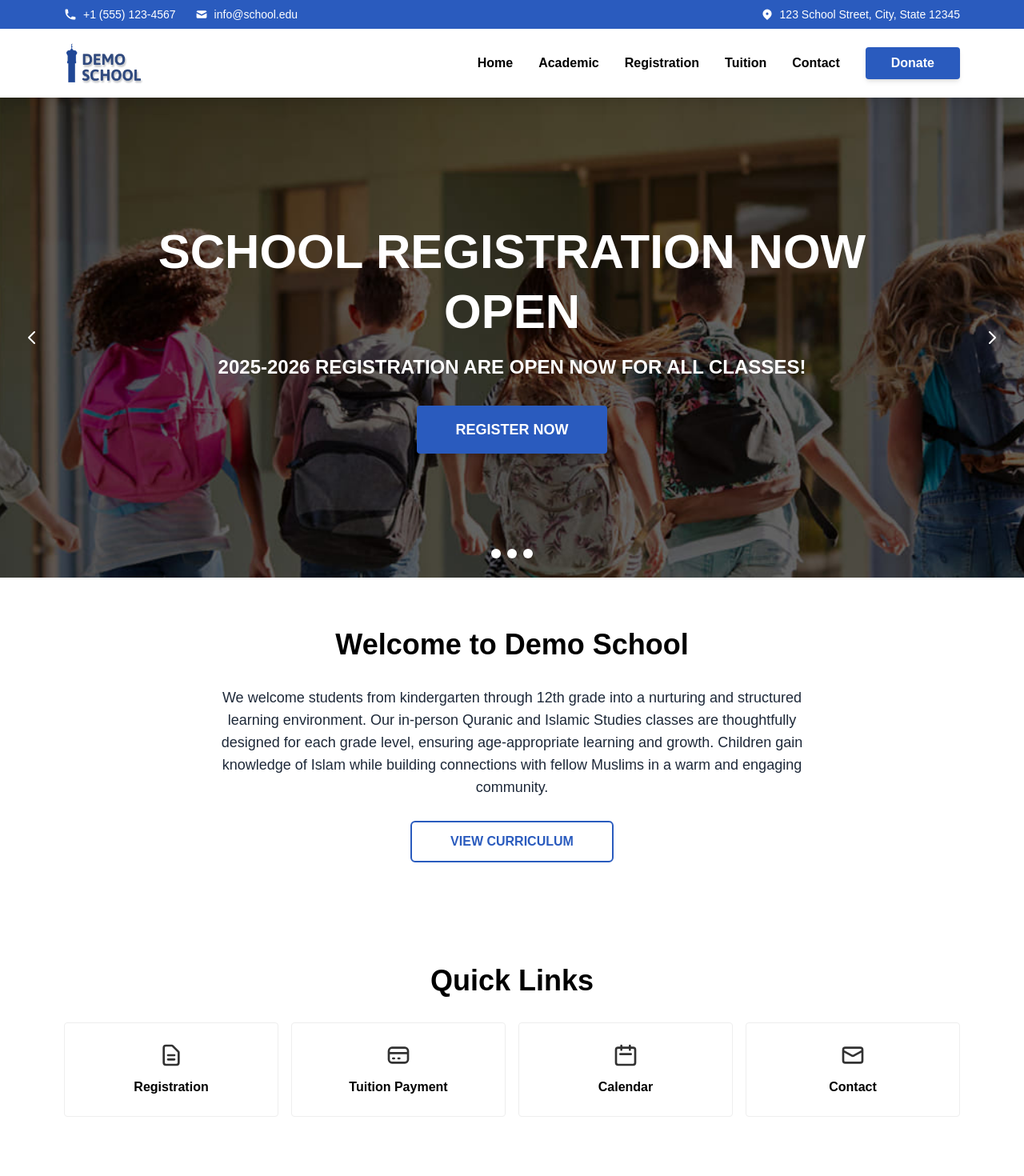
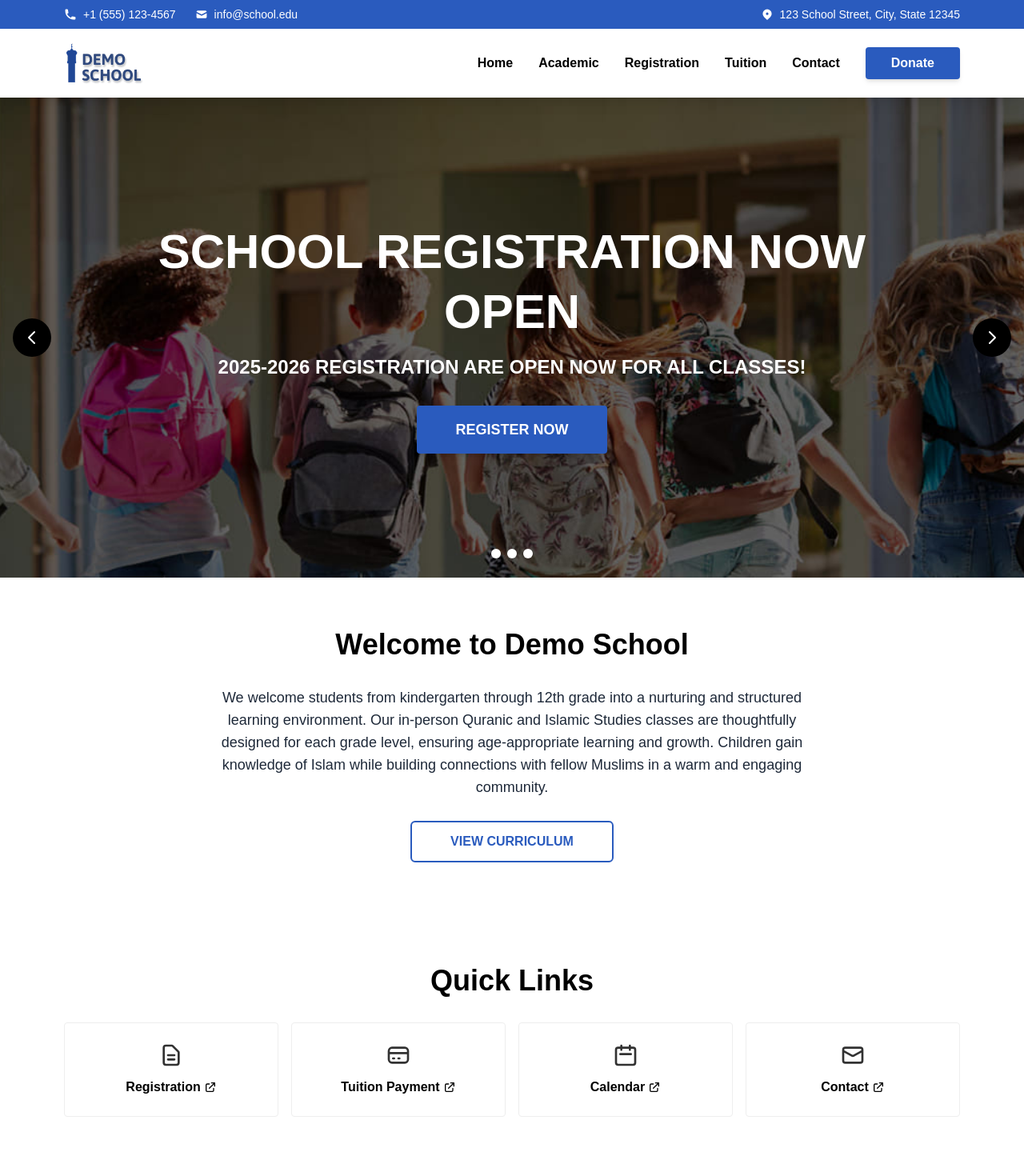
Before and after one commit to SmAshiqur/one-page-website-generator, a Next.js app: page / in a window 1280 px wide. Shown: the top 1470 px of the page at 80% size. Built offline with nearby package versions, Linux system fonts and the light colour scheme; no server answers; a web font is replaced by a local one.

Commit message:
components updated

```diff
--- a/src/components/Curriculum.js
+++ b/src/components/Curriculum.js
@@ -55,7 +55,7 @@ export default function Curriculum() {
   return (
     <section className="pb-16 bg-[#fff]">
       <div className="max-w-6xl mx-auto px-4">
-        <h2 className="text-4xl font-bold text-center mb-8 text-gray-800">
+        <h2 className="text-4xl font-bold text-center mb-8 text-gray-800 pt-36 sm:pt-0">
           Our Curriculum
         </h2>
 
--- a/src/components/HeroSlider.js
+++ b/src/components/HeroSlider.js
@@ -50,7 +50,7 @@ export default function HeroSlider() {
   console.log('Current slide data:', currentSlideData)
 
   return (
-    <section className="relative h-[600px] overflow-hidden">
+    <section className="relative h-[600px] max-sm:aspect-video max-sm:h-auto overflow-hidden">
       {/* Background Image */}
       <div
         className="absolute inset-0 bg-cover bg-center bg-no-repeat transition-all duration-1000 ease-in-out bg-gray-800"
@@ -68,14 +68,14 @@ export default function HeroSlider() {
       {/* Content */}
       <div className="relative z-10 h-full flex items-center">
         <div className="container mx-auto px-4 text-center text-white">
-          <h1 className="text-4xl md:text-6xl font-bold mb-4 max-w-4xl mx-auto leading-tight">
+          <h1 className="text-4xl md:text-6xl max-sm:text-2xl font-bold mb-4 max-sm:mb-2 max-w-4xl mx-auto leading-tight">
             {currentSlideData.title}
           </h1>
-          <p className="text-xl md:text-2xl font-semibold mb-8 max-w-3xl mx-auto">
+          <p className="text-xl md:text-2xl max-sm:text-sm font-semibold mb-8 max-sm:mb-4 max-w-3xl mx-auto">
             {currentSlideData.subtitle}
           </p>
           <button
-            className="bg-[#2A5BBE] cursor-pointer text-white px-12 py-4 rounded-sm font-semibold shadow-md hover:shadow-lg hover:bg-[#244ea6] transition-all duration-300 ease-in-out transform hover:-translate-y-1 hover:scale-105 text-lg"
+            className="bg-[#2A5BBE] cursor-pointer text-white px-12 py-4 max-sm:px-6 max-sm:py-2 rounded-sm font-semibold shadow-md hover:shadow-lg hover:bg-[#244ea6] transition-all duration-300 ease-in-out transform hover:-translate-y-1 hover:scale-105 text-lg max-sm:text-sm"
             onClick={() => window.location.href = currentSlideData.buttonLink}
           >
             {currentSlideData.buttonText}
@@ -88,19 +88,19 @@ export default function HeroSlider() {
         <>
           <button
             onClick={goToPrevious}
-            className="absolute cursor-pointer left-4 top-1/2 transform -translate-y-1/2 z-20 bg-opacity-20 hover:bg-opacity-30  p-3 rounded-full transition-all duration-300"
+            className="absolute cursor-pointer left-4 max-sm:left-2 top-1/2 transform -translate-y-1/2 z-20 bg-black bg-opacity-20 hover:bg-opacity-30 p-3 max-sm:p-2 rounded-full transition-all duration-300"
             aria-label="Previous slide"
           >
-            <svg className="w-6 h-6" fill="none" stroke="white" viewBox="0 0 24 24">
+            <svg className="w-6 h-6 max-sm:w-4 max-sm:h-4" fill="none" stroke="white" viewBox="0 0 24 24">
               <path strokeLinecap="round" strokeLinejoin="round" strokeWidth={2} d="M15 19l-7-7 7-7" />
             </svg>
           </button>
           <button
             onClick={goToNext}
-            className="absolute cursor-pointer right-4 top-1/2 transform -translate-y-1/2 z-20 bg-opacity-20 hover:bg-opacity-30  p-3 rounded-full transition-all duration-300"
+            className="absolute cursor-pointer right-4 max-sm:right-2 top-1/2 transform -translate-y-1/2 z-20 bg-black bg-opacity-20 hover:bg-opacity-30 p-3 max-sm:p-2 rounded-full transition-all duration-300"
             aria-label="Next slide"
           >
-            <svg className="w-6 h-6" fill="none" stroke="white" viewBox="0 0 24 24">
+            <svg className="w-6 h-6 max-sm:w-4 max-sm:h-4" fill="none" stroke="white" viewBox="0 0 24 24">
               <path strokeLinecap="round" strokeLinejoin="round" strokeWidth={2} d="M9 5l7 7-7 7" />
             </svg>
           </button>
@@ -109,12 +109,12 @@ export default function HeroSlider() {
 
       {/* Slide Indicators */}
       {slides.length > 1 && (
-        <div className="absolute  bottom-6 left-1/2 transform -translate-x-1/2 z-20 flex space-x-2">
+        <div className="absolute bottom-6 max-sm:bottom-3 left-1/2 transform -translate-x-1/2 z-20 flex space-x-2 max-sm:space-x-1">
           {slides.map((_, index) => (
             <button
               key={index}
               onClick={() => goToSlide(index)}
-              className={`w-3 h-3 rounded-full transition-all duration-300 ${
+              className={`w-3 h-3 max-sm:w-2 max-sm:h-2 rounded-full transition-all duration-300 ${
                 index === currentSlide
                   ? 'bg-white'
                   : 'bg-white bg-opacity-50 hover:bg-opacity-75'
--- a/src/components/QuickLinks.js
+++ b/src/components/QuickLinks.js
@@ -74,7 +74,23 @@ export default function QuickLinks() {
               className="bg-white border-[#EEEEEE] border-1 p-6 rounded-sm text-center hover:shadow-md transition-all duration-300 cursor-pointer hover:scale-105"
             >
               {link.icon}
-              <h3 className="font-semibold text-black">{link.name}</h3>
+              <h3 className="font-semibold text-black flex items-center justify-center gap-1">
+                {link.name}
+                {/* Show external link icon for all links */}
+                <svg
+                  className="w-4 h-4 text-black"
+                  fill="none"
+                  stroke="currentColor"
+                  viewBox="0 0 24 24"
+                >
+                  <path
+                    strokeLinecap="round"
+                    strokeLinejoin="round"
+                    strokeWidth={2}
+                    d="M10 6H6a2 2 0 00-2 2v10a2 2 0 002 2h10a2 2 0 002-2v-4M14 4h6m0 0v6m0-6L10 14"
+                  />
+                </svg>
+              </h3>
             </div>
           ))}
         </div>
```
